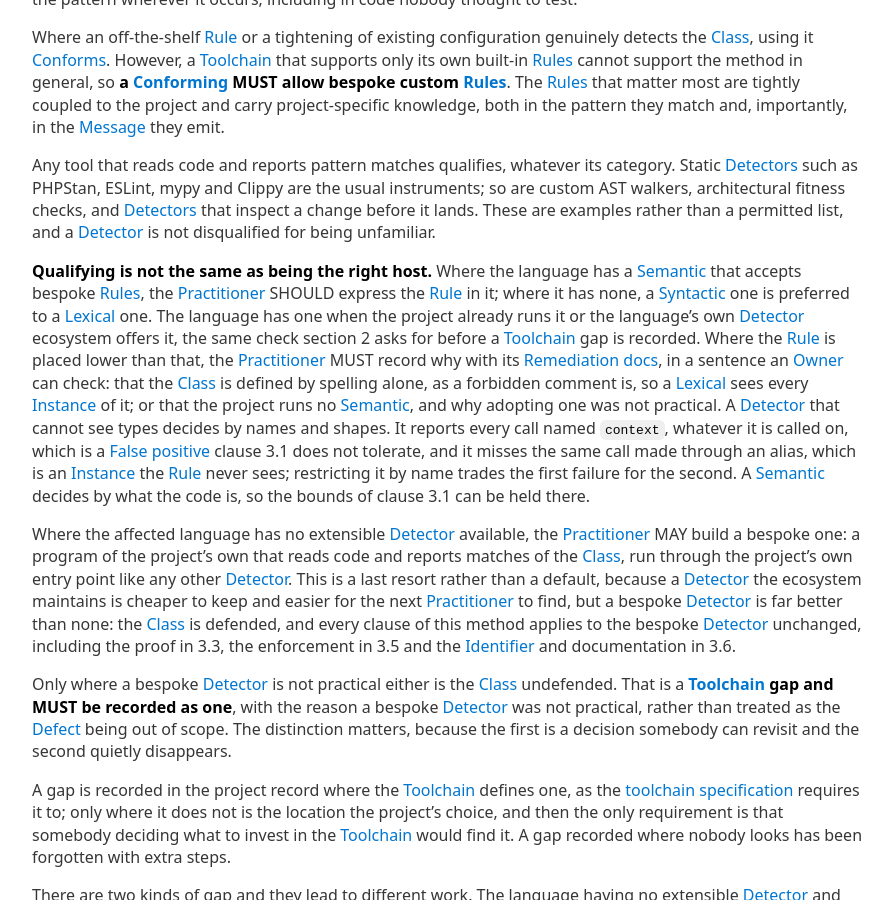
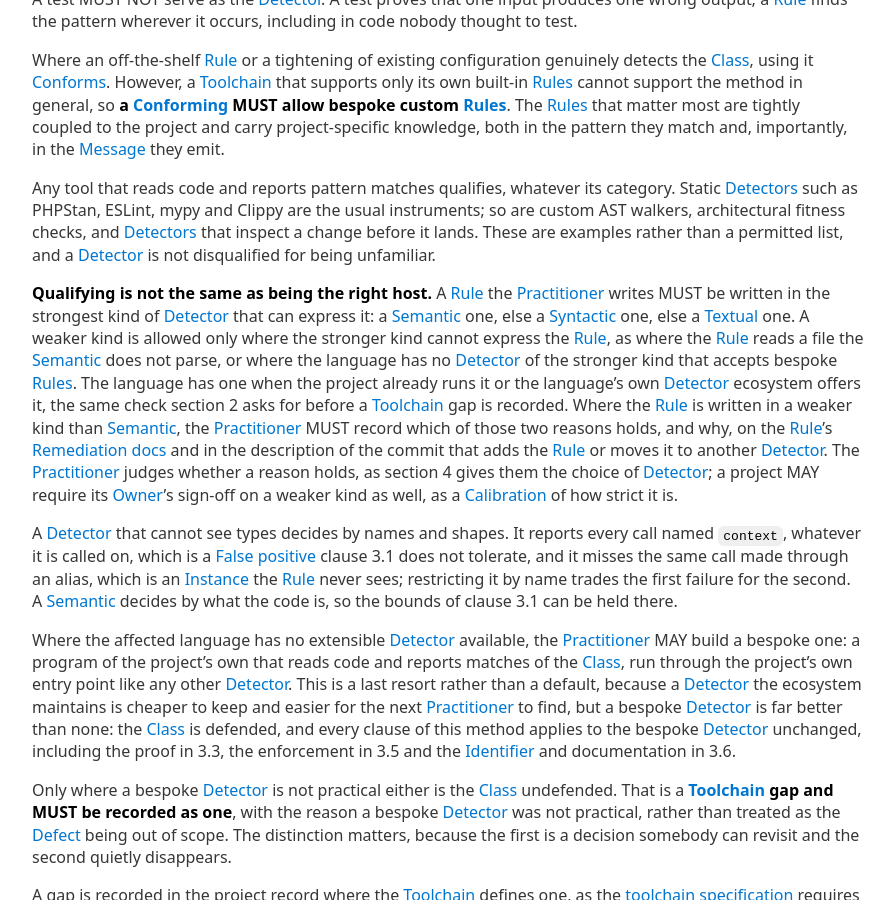
Before and after one commit to Defence-Before-Fix/defence-before-fix.github.io, a Jekyll site: the page built from SPEC.md, in a window 1280 px wide and 900 px high, scrolled down 9826 px. Shown: the whole window, without its empty margins (192-1086 px from the left). Built offline with Jekyll 4.4.1, drawn with Linux system fonts in a browser that asks for light colours; our own code applies the rules of GitHub Pages for plain Markdown files; some of the changed text lies outside the part shown.

Commit message:
Method 3.2: the strongest kind of detector is a MUST; textual replaces lexical
The owner decided: a rule the practitioner writes MUST be written in the
strongest kind of detector that can express it, semantic, else syntactic, else
textual. A weaker kind is allowed only where the stronger cannot express the rule
or the language has no detector of that kind that accepts bespoke rules, and the
reason is recorded on the rule's remediation docs and in the description of the
commit that adds or moves the rule. The practitioner judges it; a project MAY
require the owner's sign-off, which the section 4 line on choosing a detector
now notes. Lexical becomes textual, each kind defined by what it can see.

Rust examples checked against current sources: Clippy's adding-lints guide is
upstream contribution only, so it is semantic but takes no bespoke rules; Dylint
runs lints from user-specified dynamic libraries written as LateLintPass, which
runs after type checking, so it is the Rust semantic host.

Detector section 8: the verdict names the kind by the most a rule in it can see
in any configuration it documents. Appendix A and the project prompt rebuilt.

Co-Authored-By: Claude Opus 5.5 <noreply@anthropic.com>

```diff
--- a/SPEC.md
+++ b/SPEC.md
@@ -70,23 +70,23 @@ The harm a [Class] causes, which is **not necessarily a failure**. It may be a f
 
 #### Detector
 
-A tool that reads code without executing it and reports occurrences of a pattern. A [Detector] is not a [Runner]. By what it reads, a [Detector] is [Lexical], [Syntactic] or [Semantic], and clause 3.2 says which to prefer. What a [Detector] must offer so that a [Practitioner] can write, prove, run and resolve a [Rule] in it is specified in the [detector specification](DETECTOR-SPEC.md).
+A tool that reads code without executing it and reports occurrences of a pattern. A [Detector] is not a [Runner]. By what it can see, a [Detector] is [Textual], [Syntactic] or [Semantic], and clause 3.2 says which kind a [Rule] is written in. What a [Detector] must offer so that a [Practitioner] can write, prove, run and resolve a [Rule] in it is specified in the [detector specification](DETECTOR-SPEC.md).
 
 #### Runner
 
 A tool that **executes** code and reports what happened: a test [Runner], a compilation, a benchmark, a smoke check. A [Runner] answers questions about behaviour at one moment, on the paths it happened to exercise; a [Detector] answers questions about the text of the code, everywhere it exists. Detection under this method MUST come from a [Detector], for that reason.
 
-#### Lexical
+#### Textual
 
-Of a [Detector]: reading code as text, as grep does. It sees how the code is spelt and nothing of its structure, so it cannot tell a call from a comment that names it.
+Of a [Detector]: seeing the code only as text, as grep does. It sees how the code is spelt and nothing of its structure, so it cannot tell a call from a comment that names it.
 
 #### Syntactic
 
-Of a [Detector]: reading a parse tree of the code without types, as ast-grep and Semgrep do. It sees the structure, but knows what a name refers to only by the name.
+Of a [Detector]: seeing the parse tree of the code, without types, as ast-grep and Semgrep do. It sees the structure, but knows what a name refers to only by the name.
 
 #### Semantic
 
-Of a [Detector]: reading types and resolved symbols, as PHPStan, mypy, Clippy and ESLint with typescript-eslint's type information do. It sees what a name refers to and what type a value has, whatever either is called. The same [Detector] can be [Syntactic] in one configuration and [Semantic] in another: ESLint without type information is [Syntactic].
+Of a [Detector]: seeing types, resolved symbols and data flow, as PHPStan, mypy, Clippy, Dylint and ESLint with typescript-eslint's type information do. It sees what a name refers to and what type a value has, whatever either is called. The same [Detector] can be [Syntactic] in one configuration and [Semantic] in another: ESLint without type information is [Syntactic]. A [Semantic] [Detector] need not accept bespoke [Rules]: Clippy does not, and in Rust a project's own [Semantic] [Rules] are written for Dylint.
 
 #### Rule
 
@@ -230,7 +230,7 @@ Six clauses, in order. In brief, before the detail:
 | Clause | The [Practitioner] MUST                                                                                     | The record shows                                                                                                                                     | Goes to the [Owner] under section 4                                                                  |
 | ------ | ----------------------------------------------------------------------------------------------------------- | ---------------------------------------------------------------------------------------------------------------------------------------------------- | ---------------------------------------------------------------------------------------------------- |
 | 3.1    | Name the [Class] the [Defect] belongs to, bounded both ways, after an independent search                    | The [Class], the [Hazard] sentence, the two search techniques, the next wider [Rule] not built, whether a [Runner] check pins the reported behaviour | Whether the next wider [Rule] is built, and whether the [Rule] stays narrower than the search showed |
-| 3.2    | Express the [Class] as a [Rule] in a [Detector], never a test                                               | The [Rule], why it sits below a [Semantic] [Detector] where the language has one, and any [Toolchain] gap that stopped a bespoke one                 | Whether a [Class] that could be defended is left undefended                                          |
+| 3.2    | Express the [Class] as a [Rule] in the strongest kind of [Detector] that can express it, never a test       | The [Rule], why it is in a weaker kind than [Semantic] where it is, and any [Toolchain] gap that stopped a bespoke one                               | Whether a [Class] that could be defended is left undefended                                          |
 | 3.3    | Make the [Rule] fire, on the [Instance] or a [Fixture], in a commit of its own                              | The red run, and the sentence behind every [Narrowing]                                                                                               | Any exclusion whose sentence cannot be written: that is [Suppression]                                |
 | 3.4    | [Sweep] the whole codebase, record the count, then fix every [Instance]                                     | The count, corroborated, and what was fixed by hand or by pattern                                                                                    | Any [Instance] left unfixed, and any [Baseline]                                                      |
 | 3.5    | Make the [Rule] permanent and [Blocking] in the project's own checks                                        | The green run through the project's entry point, and the recorded decision behind any [Suppression]                                                  | Removing or disabling the [Rule], and any [Suppression] added to it                                  |
@@ -408,20 +408,24 @@ Any tool that reads code and reports pattern matches qualifies, whatever its cat
 walkers, architectural fitness checks, and [Detectors] that inspect a change before it lands. These
 are examples rather than a permitted list, and a [Detector] is not disqualified for being unfamiliar.
 
-**Qualifying is not the same as being the right host.** Where the language has a [Semantic]
-[Detector] that accepts bespoke [Rules], the [Practitioner] SHOULD express the [Rule] in it; where
-it has none, a [Syntactic] one is preferred to a [Lexical] one. The language has one when the
-project already runs it or the language's own [Detector] ecosystem offers it, the same check
-section 2 asks for before a [Toolchain] gap is recorded. Where the [Rule] is placed lower than
-that, the [Practitioner] MUST record why with its [Remediation docs], in a sentence an [Owner] can
-check:
-that the [Class] is defined by spelling alone, as a forbidden comment is, so a [Lexical] [Rule]
-sees every [Instance] of it; or that the project runs no [Semantic] [Detector], and why adopting
-one was not practical. A [Detector] that cannot see types decides by names and shapes. It reports
-every call named `context`, whatever it is called on, which is a [False positive] clause 3.1 does
-not tolerate, and it misses the same call made through an alias, which is an [Instance] the
-[Rule] never sees; restricting it by name trades the first failure for the second. A [Semantic]
-[Detector] decides by what the code is, so the bounds of clause 3.1 can be held there.
+**Qualifying is not the same as being the right host.** A [Rule] the [Practitioner] writes MUST
+be written in the strongest kind of [Detector] that can express it: a [Semantic] one, else a
+[Syntactic] one, else a [Textual] one. A weaker kind is allowed only where the stronger kind
+cannot express the [Rule], as where the [Rule] reads a file the [Semantic] [Detector] does not
+parse, or where the language has no [Detector] of the stronger kind that accepts bespoke [Rules].
+The language has one when the project already runs it or the language's own [Detector] ecosystem
+offers it, the same check section 2 asks for before a [Toolchain] gap is recorded. Where the
+[Rule] is written in a weaker kind than [Semantic], the [Practitioner] MUST record which of those
+two reasons holds, and why, on the [Rule]'s [Remediation docs] and in the description of the
+commit that adds the [Rule] or moves it to another [Detector]. The [Practitioner] judges whether
+a reason holds, as section 4 gives them the choice of [Detector]; a project MAY require its
+[Owner]'s sign-off on a weaker kind as well, as a [Calibration] of how strict it is.
+
+A [Detector] that cannot see types decides by names and shapes. It reports every call named
+`context`, whatever it is called on, which is a [False positive] clause 3.1 does not tolerate, and
+it misses the same call made through an alias, which is an [Instance] the [Rule] never sees;
+restricting it by name trades the first failure for the second. A [Semantic] [Detector] decides by
+what the code is, so the bounds of clause 3.1 can be held there.
 
 Where the affected language has no extensible [Detector] available, the [Practitioner] MAY build a
 bespoke one: a program of the project's own that reads code and reports matches of the [Class], run
@@ -794,7 +798,8 @@ they do not.
 **Decisions the [Practitioner] takes alone**, without seeking approval:
 
 - What [Class] the [Defect] belongs to, and where its bounds sit (clause 3.1).
-- Which [Detector] to use and how to express the [Rule] in it (clause 3.2).
+- Which [Detector] to use and how to express the [Rule] in it (clause 3.2), unless the project
+  requires the [Owner]'s sign-off on a weaker kind of [Detector], as clause 3.2 allows.
 - How to prove the [Rule], and what [Fixture] to prove it against (clause 3.3).
 - What the correct behaviour is at each [Instance], and therefore what each fix should be (clause
   3.4).
@@ -1078,10 +1083,12 @@ This appendix restates sections 2 to 4; where the two differ, the sections gover
 > for it, say so and fix the [Defect] conventionally.
 >
 > Write a custom [Rule] that detects the [Class], in a tool that reads code rather than running it.
-> Put it in a [Semantic] [Detector], one that sees types and symbols, where the language has one
-> that takes custom [Rules]; if you put it in one that sees only syntax or text, write down why in
-> the [Rule]'s documentation. Draw the [Rule] so that it catches more than the single [Instance]
-> you started from, but never so broadly that it matches code which does not carry the [Hazard].
+> Put it in a [Semantic] [Detector], one that sees types and symbols; failing that, one that sees
+> syntax; and only then one that sees text. Use a weaker one only where the stronger one cannot
+> express the [Rule], or the language has none that takes custom [Rules], and write down which,
+> and why, in the [Rule]'s documentation and in the description of the commit that adds it. Draw
+> the [Rule] so that it catches more than the single [Instance] you started from, but never so
+> broadly that it matches code which does not carry the [Hazard].
 >
 > Do not trust the [Rule] as your only way of finding [Instances]. Search independently as well, by
 > text search and by reading the code, and check the [Rule] catches what you found by hand. Make that
@@ -1176,7 +1183,6 @@ This appendix restates sections 2 to 4; where the two differ, the sections gover
 [identifiers]: #identifier
 [instance]: #instance
 [instances]: #instance
-[lexical]: #lexical
 [message]: #message
 [narrowing]: #narrowing
 [owner]: #owner
@@ -1192,5 +1198,6 @@ This appendix restates sections 2 to 4; where the two differ, the sections gover
 [suppressions]: #suppression
 [sweep]: #sweep
 [syntactic]: #syntactic
+[textual]: #textual
 [toolchain]: #toolchain
 [warning]: #warning
```
Also changed, not shown: DETECTOR-SPEC.md (+18 -17 lines), defence-before-fix-project-prompt.md (+6 -4 lines), CHANGELOG.md.
